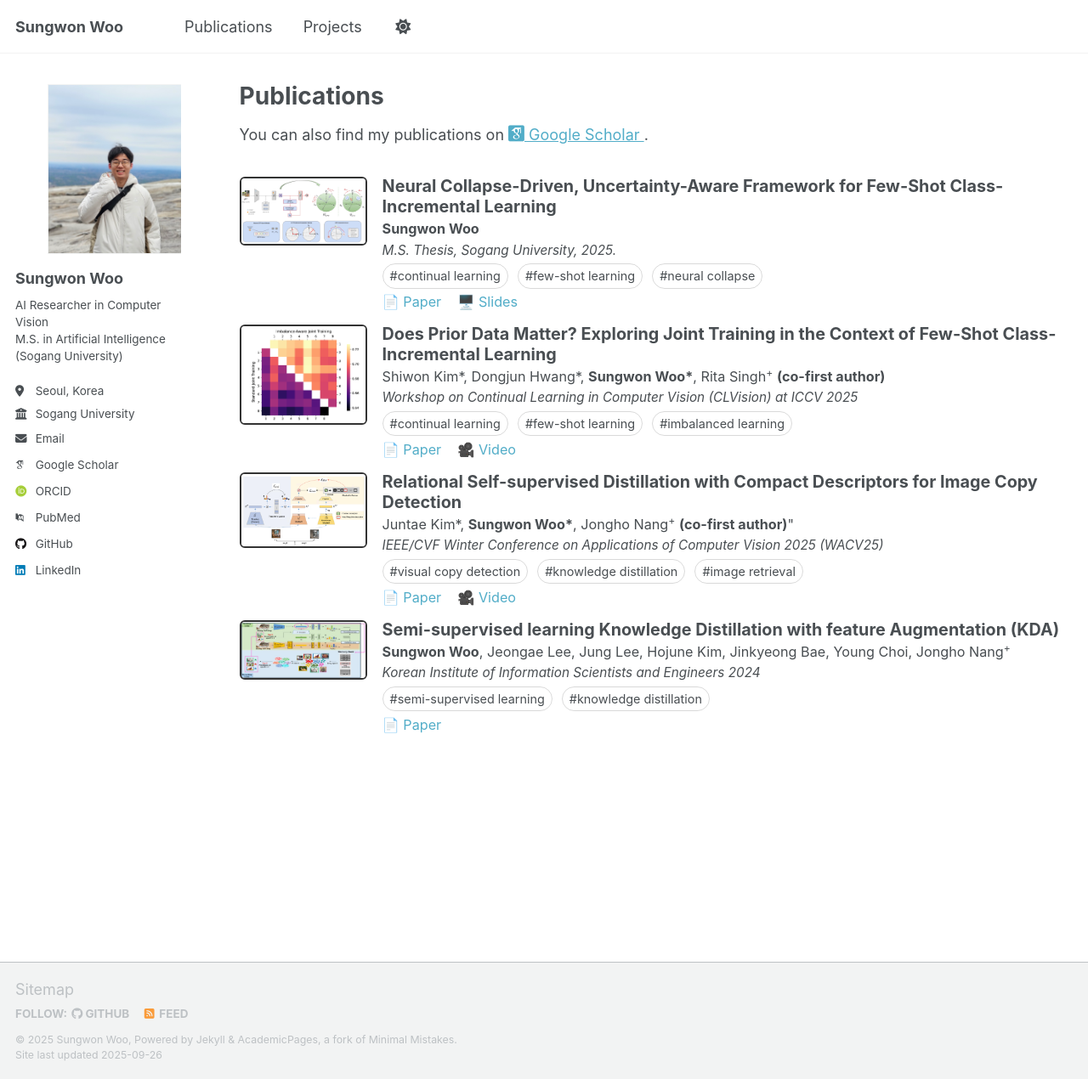
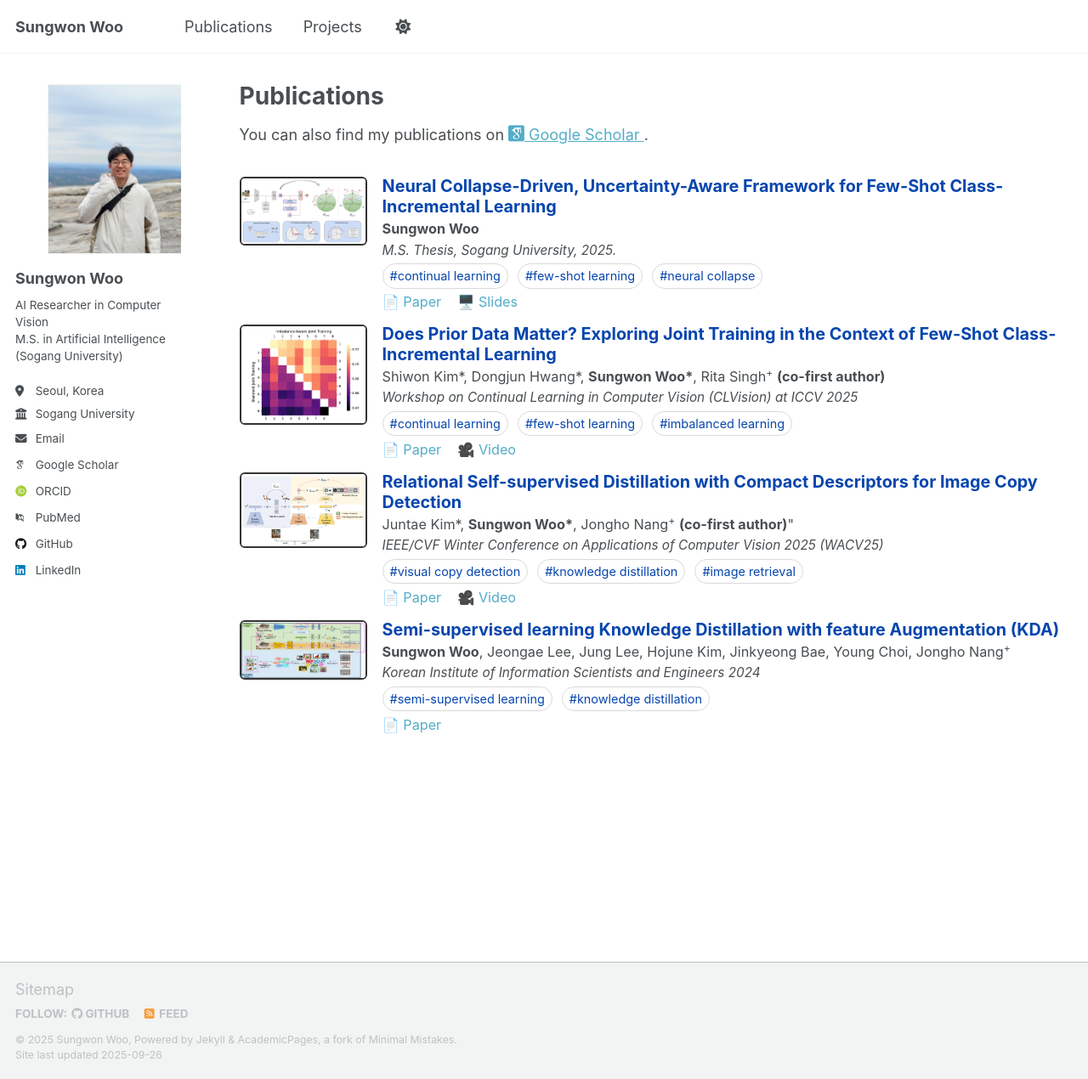
Before and after one commit to sungwon-woo/sungwon-woo.github.io, a Jekyll site: the page built from _pages/publications.html, in a window 1280 px wide and 1270 px high. Shown: the whole window at 85% size. Built offline with Jekyll 4.4.1, drawn with Linux system fonts in a browser that asks for light colours; some web fonts are replaced; a script that is not in the unit is left out.

Commit message:
edit main page

```diff
--- a/_includes/custom-project.html
+++ b/_includes/custom-project.html
@@ -7,7 +7,7 @@
 
     <!-- Right: Content -->
     <div>
-        <h3 style="margin-top: 0; margin-bottom: 0.1rem; font-size: 1.1em;">
+        <h3 style="margin-top: 0; margin-bottom: 0.1rem; font-size: 1.1em; color:#0645AD;">
             {{ post.title }}
           </h3>
 
@@ -28,7 +28,7 @@
       {% if post.tags %}
       <p style="margin:.2rem 0;">
         {% for tag in post.tags %}
-          <span style="display:inline-block; padding:3px 8px; border:1px solid rgba(0,0,0,.15); border-radius:999px; font-size:.8em; margin-right:6px;">
+          <span style="display:inline-block; padding:3px 8px; border:1px solid rgba(0,0,0,.15); border-radius:999px; font-size:.8em; margin-right:6px; color:#0645AD;">
             #{{ tag }}
           </span>
         {% endfor %}
--- a/_includes/custom-publication.html
+++ b/_includes/custom-publication.html
@@ -7,7 +7,7 @@
 
     <!-- Right: Content -->
     <div>
-      <h3 style="margin-top: 0; margin-bottom: 0.1rem; font-size: 1.1em;">
+      <h3 style="margin-top: 0; margin-bottom: 0.1rem; font-size: 1.1em; color:#0645AD;">
         {{ post.title }}
       </h3>
 
@@ -22,7 +22,7 @@
       {% if post.tags %}
       <p style="margin:.2rem 0;">
         {% for tag in post.tags %}
-          <span style="display:inline-block; padding:3px 8px; border:1px solid rgba(0,0,0,.15); border-radius:999px; font-size:.8em; margin-right:6px;">
+          <span style="display:inline-block; padding:3px 8px; border:1px solid rgba(0,0,0,.15); border-radius:999px; font-size:.8em; margin-right:6px; color:#0645AD;">
             #{{ tag }}
           </span>
         {% endfor %}
```
